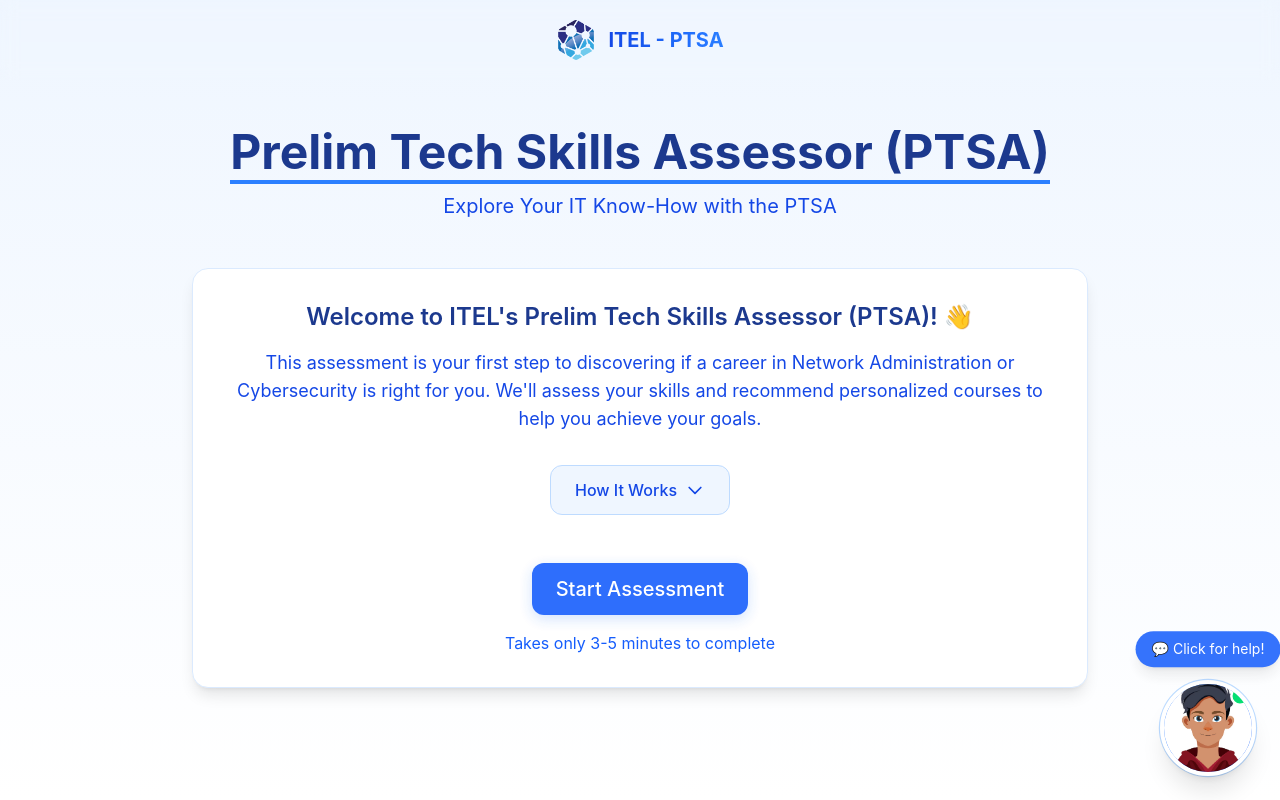
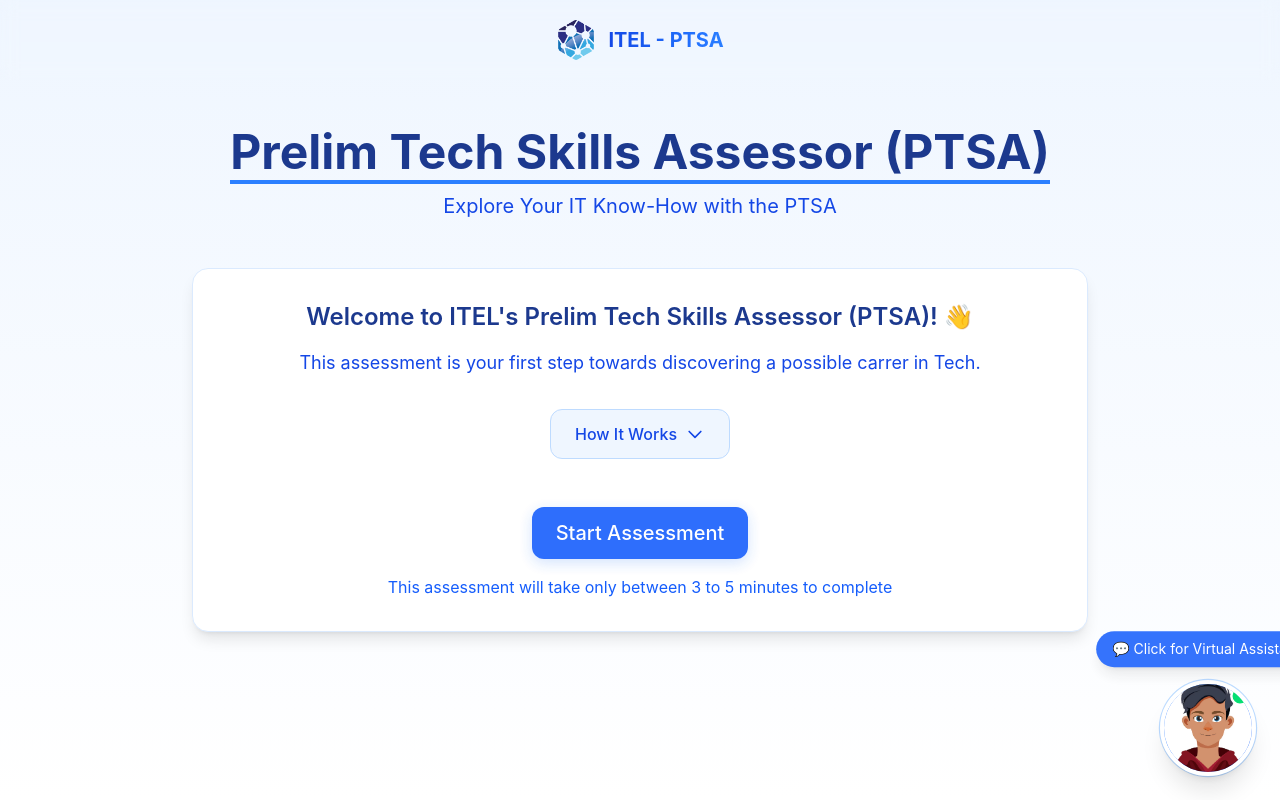
Before and after one commit to AndreasKrist/virtual-assessment-final, a Next.js app: page / in a window 1280 px wide. Built offline with nearby package versions, Linux system fonts and the light colour scheme.

Commit message:
not neccessary

```diff
--- a/components/assessment/Results.js
+++ b/components/assessment/Results.js
@@ -97,11 +97,11 @@
         </div>
 
         {/* Clear Instructions */}
-        <div className="bg-blue-50 border border-blue-200 rounded-lg p-4 mb-6">
+        {/* <div className="bg-blue-50 border border-blue-200 rounded-lg p-4 mb-6">
           <p className="text-blue-700 text-center text-sm">
             🎉 <strong>Congratulations!</strong> Review your results below. Don't forget to <strong>"Save My Results"</strong> at the bottom to store your assessment!
           </p>
-        </div>
+        </div> */}
 
         {/* MAIN CONTENT - No tabs, just the overview content */}
         <div>
@@ -109,10 +109,10 @@
             <div className="mb-4 sm:mb-6 p-4 sm:p-6 rounded-lg bg-blue-50 border border-blue-100">
               <div className="flex flex-col items-center space-y-4 sm:space-y-0 sm:flex-row sm:justify-between">
                 <div className="text-center sm:text-left">
-                  <h3 className="text-base sm:text-lg font-semibold mb-1 text-blue-800">Unlock your potential with {roleNames[selectedRole]}</h3>
-                  <p className="text-blue-600 text-sm sm:text-base">
+                  <h3 className="text-base sm:text-lg font-semibold mb-1 text-blue-800">Here is your preliminary level of understanding in the area of {roleNames[selectedRole]}</h3>
+                  {/* <p className="text-blue-600 text-sm sm:text-base">
                     {successRateInfo.message}
-                  </p>
+                  </p> */}
                 </div>
                 <div className="w-24 h-24 sm:w-32 sm:h-32 flex items-center justify-center rounded-full border-4 sm:border-8 border-blue-100 flex-shrink-0">
                   <div className={`text-2xl sm:text-3xl font-bold ${
@@ -183,7 +183,7 @@
 
           <div className="mt-6 sm:mt-8 p-3 sm:p-4 bg-blue-50 rounded-lg border border-blue-100">
             <p className="text-blue-700 text-xs sm:text-sm">
-              <span className="font-semibold">Next Steps:</span> We recommend contacting us to inquire about specific courses that can help you succeed in your chosen career path.
+              <span className="font-semibold"></span> Please feel free to contact ITEL to inquire about specific courses that can help you succeed in your chosen career path.
             </p>
           </div>
         </div>
--- a/components/layout/AvatarGuide.js
+++ b/components/layout/AvatarGuide.js
@@ -393,7 +393,7 @@
           >
             <div className="bg-white rounded-2xl shadow-xl border border-blue-200 p-6 relative">
               <div className="flex justify-between items-start mb-2">
-                <h4 className="text-base font-semibold text-blue-800">Your Personal Guide 🤖</h4>
+                <h4 className="text-base font-semibold text-blue-800">Your Virtual Assistant 🤖</h4>
                 <button
                   onClick={() => {
                     setShowMessage(false);
@@ -506,7 +506,7 @@
             ease: "easeInOut"
           }}
         >
-          💬 Click for help!
+          💬 Click for Virtual Assistant!
         </motion.div>
       )}
     </div>
--- a/pages/index.js
+++ b/pages/index.js
@@ -149,8 +149,8 @@
                 </h2>
                 <p className="text-base sm:text-lg text-blue-700 mb-4">
                   {/* This assessment helps you discover your potential in Tech and provides personalized course recommendations to boost your career. */}
-                  This assessment is your first step to discovering if a career in Network Administration or Cybersecurity is right for you.
-                  We'll assess your skills and recommend personalized courses to help you achieve your goals.
+                  This assessment is your first step towards discovering a possible carrer in Tech.
+                  {/* We'll assess your skills and recommend personalized courses to help you achieve your goals. */}
                 </p>
                 <p className="text-sm sm:text-base text-blue-600">
                   {/* Whether you&apos;re just starting out or looking to advance your skills, we&apos;ll guide you toward the right learning path based on your current knowledge and discipline. */}
@@ -275,7 +275,7 @@
                   animate={{ opacity: 1 }}
                   transition={{ delay: 1.4, duration: 0.5 }}
                 >
-                  Takes only 3-5 minutes to complete
+                  This assessment will take only between 3 to 5 minutes to complete
                 </motion.p>
               </motion.div>
             </div>
```
